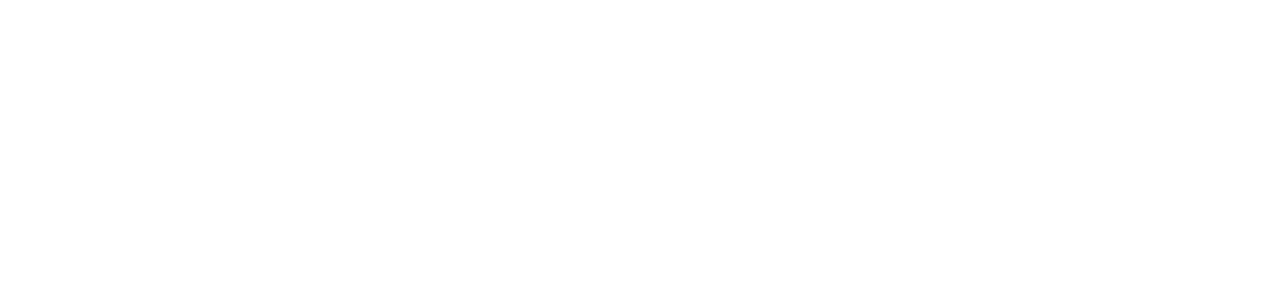
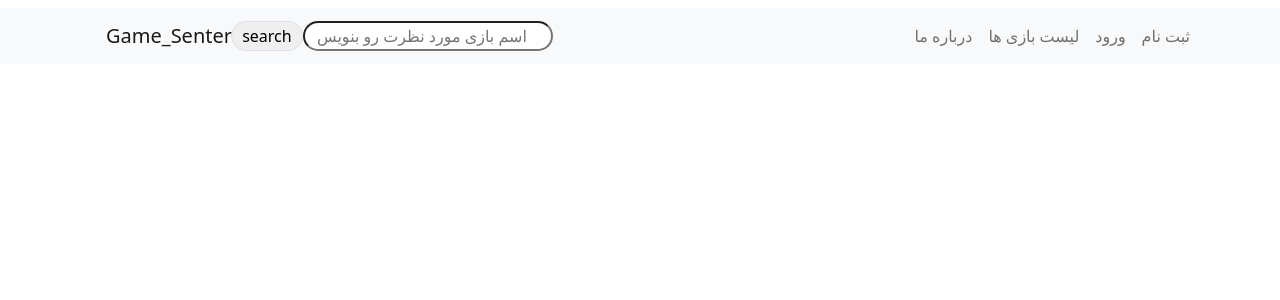
Before and after one commit to MrMohammadMoradi/game-center, a React (Create React App) app: page / in a window 1280 px wide. Shown: the top 300 px of the page. Built offline with nearby package versions, Linux system fonts and the light colour scheme.

Commit message:
import bootstap and navbar component to app.js

```diff
--- a/src/App.js
+++ b/src/App.js
@@ -1,10 +1,16 @@
 import './App.css';
+import 'bootstrap/dist/css/bootstrap.css';
+import "bootstrap/dist/css/bootstrap.min.css";
+
+import 'bootstrap/dist/js/bootstrap';
+
+import Navbar from './Components/navbar';
 
 function App() {
   return (
     <div className="App">
       <header className="App-header">
-
+        <Navbar/>
       </header>
     </div>
   );
```
